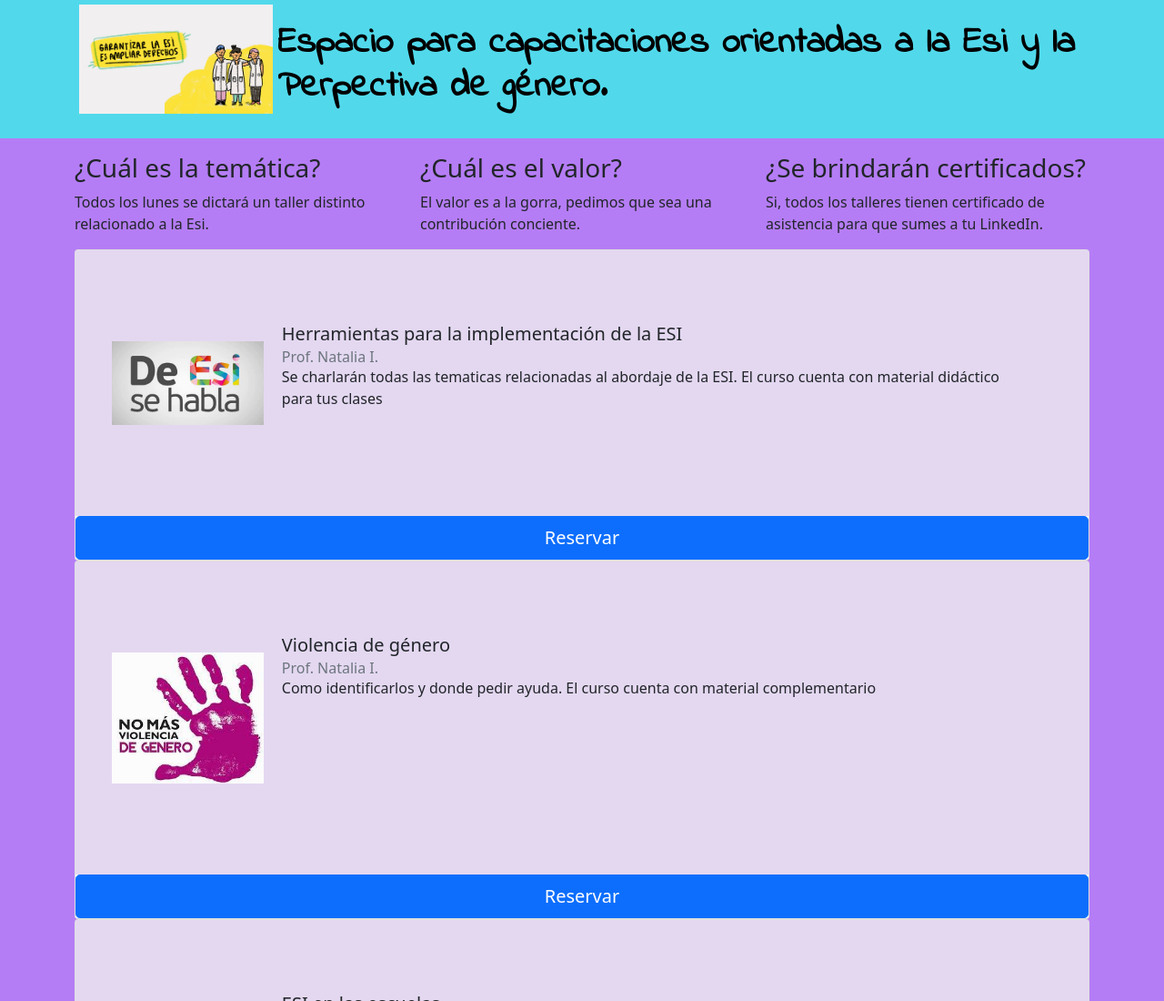
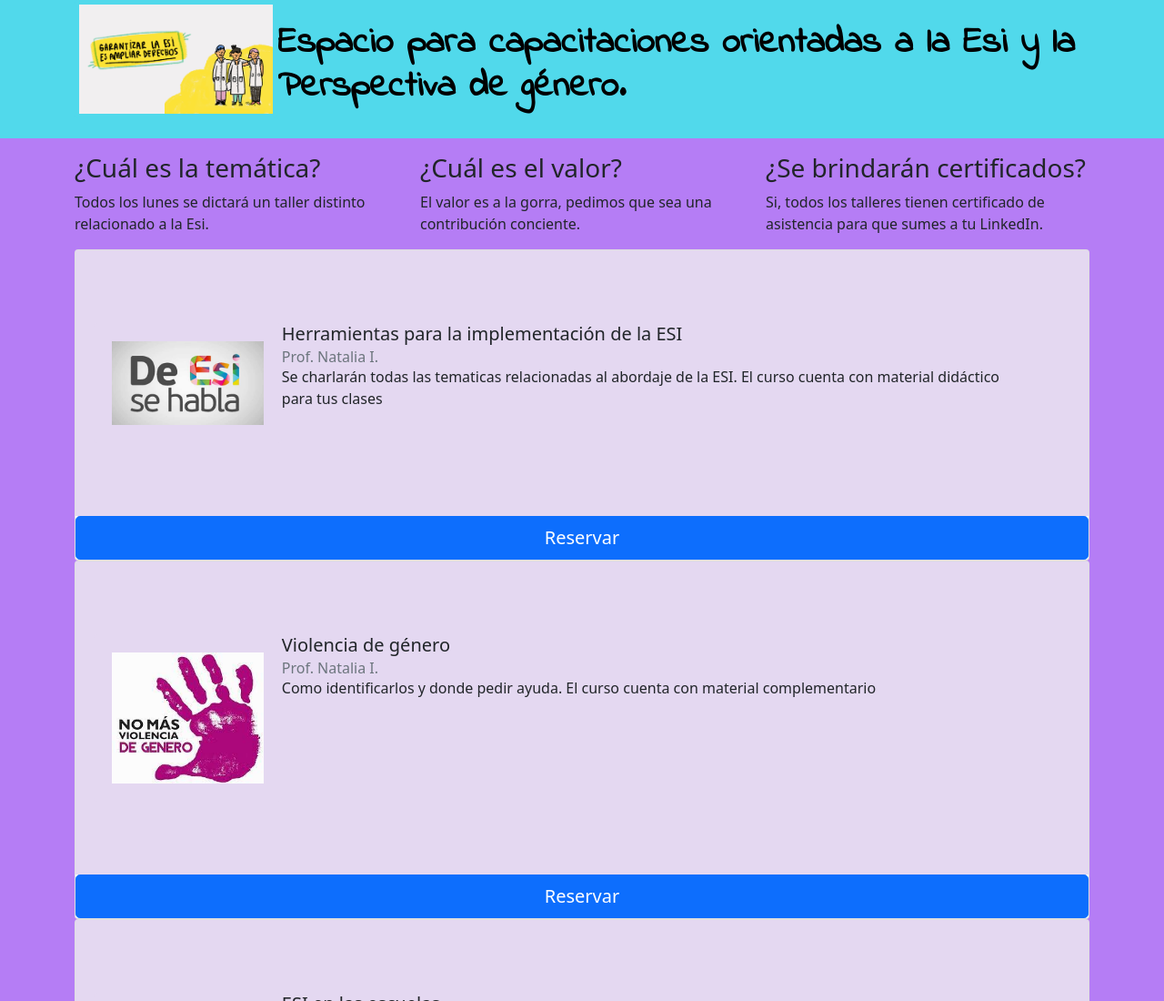
Before and after one commit to MicaelaIsla/cursos-tutorias-ESI-html-css, a website: page index.html in a window 1280 px wide. Shown: the top 1100 px of the page at 91% size. Drawn offline with nearby package versions, Linux system fonts and the light colour scheme; a web font is replaced by a local one.

Commit message:
correccion ortografica

```diff
--- a/index.html
+++ b/index.html
@@ -24,7 +24,7 @@
       <div class="container">
         <img  style="border: 5px solid; color:   rgb(81, 217, 235);"  src="images/imagen-web2.png" class="rounded float-start" width="20%" height="20%"  alt="esi img">
       <br>
-          <h1><b>Espacio para capacitaciones orientadas a la Esi y la Perpectiva de género.</b> </h1>
+          <h1><b>Espacio para capacitaciones orientadas a la Esi y la Perspectiva de género.</b> </h1>
         <br>
       </div>
    </div>
```
Also changed, not shown: 1 other file.
